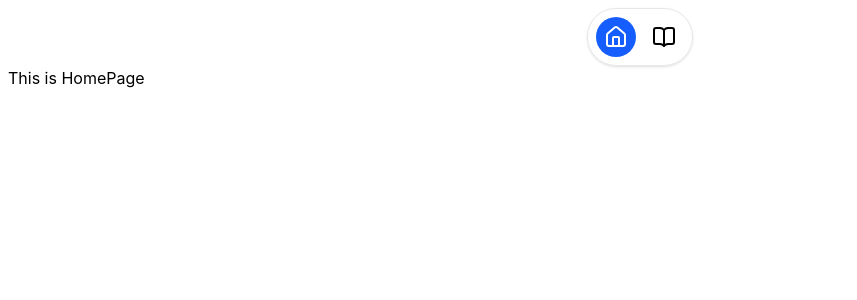
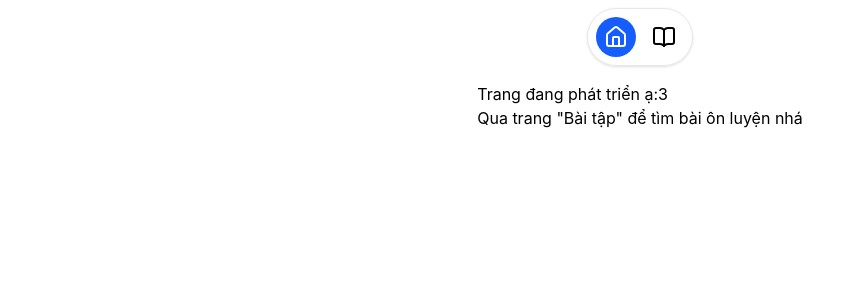
Before and after one commit to chpvchp/edu-sw, a React (Vite) app in the folder frontend/: page / in a window 1280 px wide. Shown: the top 300 px of the page, without its empty margins (0-857 px from the left). Built offline with nearby package versions, Linux system fonts and the light colour scheme.

Commit message:
style: add note and replace style css

```diff
--- a/frontend/src/pages/HomePage.tsx
+++ b/frontend/src/pages/HomePage.tsx
@@ -1,7 +1,8 @@
 export default function HomePage() {
   return (
-    <main className="flex-1 flex">
-      This is HomePage
+    <main className="min-h-screen max-w-7xl flex-1 mx-auto">
+      <p className="pt-4">Trang đang phát triển ạ:3</p>
+      <p>Qua trang "Bài tập" để tìm bài ôn luyện nhá</p>
     </main>
   )
 }
```
